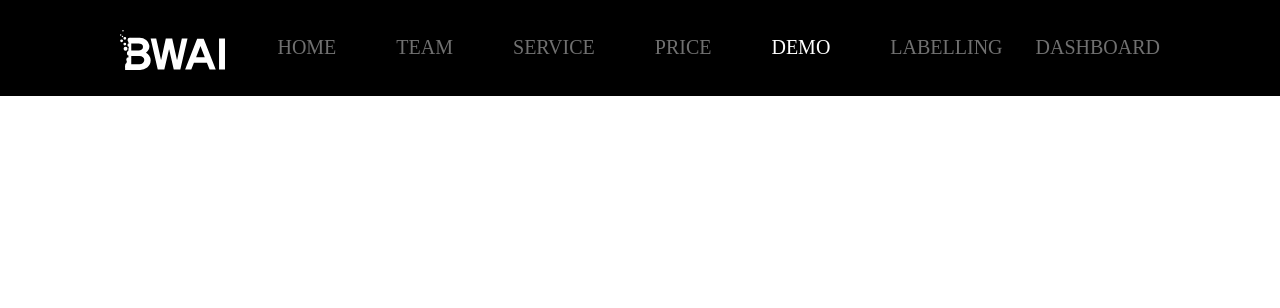
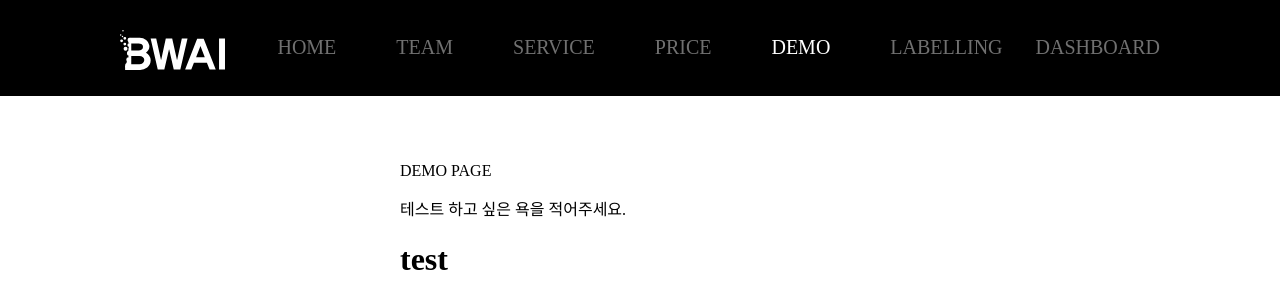
Before and after one commit to GGULBAE/SM11_BWAI_Homepage, a React (Create React App) app: page /demo in a window 1280 px wide. Shown: the top 308 px of the page. Built offline with nearby package versions, Linux system fonts and the light colour scheme; a web font is replaced by a local one.

Commit message:
[Changed]Main Animation Position

```diff
--- a/src/components/Demo.js
+++ b/src/components/Demo.js
@@ -4,9 +4,32 @@ export default function Demo(props) {
 
   return <React.Fragment>
     <div style={style_Navigation_Shadow}></div>
+    <div style={style_Demo_Wrapper}>
+      <p style={style_Demo_Title}>DEMO PAGE</p>
+      <p style={style_Demo_SubTitle}>테스트 하고 싶은 욕을 적어주세요.</p>
+      <h1>test</h1>
+      {/* <div style={{width: "100%"}}>
+          <embed style={{width: "100%", paddingBottom: "50px"}} src={require("../assets/LabelingTitle.svg")} type="image/svg+xml"></embed>
+      </div> */}
+      {/* {
+          posts ? <POSTWrapper data={posts} /> : <></>
+      } */}
+    </div>
   </React.Fragment>
 }
 
 const style_Navigation_Shadow = {
   height: "96px"
 }
+
+const style_Demo_Wrapper = {
+  padding: "50px 400px 0 400px"
+}
+
+const style_Demo_Title = {
+
+}
+
+const style_Demo_SubTitle = {
+
+}
--- a/src/sections/Home.css
+++ b/src/sections/Home.css
@@ -2,12 +2,29 @@
     display: none;
 }
 
+#MainB, #MainRemains {
+    position: absolute;
+    bottom: calc(50% - (40.7vw / 6.318170239689726 / 2));
+
+    /*
+        Remains Ratio
+
+        6.318170239689726 : 1
+
+        Remains Width
+
+        40.7vw
+
+        6.318170239689726 : 1 = 40.7vw : ?(height)
+        40.7vw = 6.318170239689726 * ?(height)
+        ?(height) =  40.7vw / 6.318170239689726
+    */
+}
+
 #MainB {
-    position: absolute;
     width: 6.25vw;
-    top: 50%;
     left: 50%;
-    transform: translate(-50%, -50%);
+    transform: translate(-50%, 0);
 }
 
 .AnimateLeft {
@@ -16,12 +33,10 @@
 }
 
 #MainRemains {
-    position: absolute;
     width: 40.7vw;
-    top: 50%;
     left: calc(50% + 3.125vw);
-    transform: translate(-50%, -50%);
     opacity: 0;
+    transform: translate(-50%, 0);
 }
 
 .AnimateOpacity {
--- a/src/sections/Home.js
+++ b/src/sections/Home.js
@@ -124,6 +124,7 @@ const style_MainText_P = {
   margin: "0",
   textAlign: "center"
 }
+
 const style_MainTextTitle = {
   ...style_MainText_P,
   fontFamily: "NanumSquareOTFEB",
```
Also changed, not shown: 1 other file (tests, documents, lock files or other folders).
